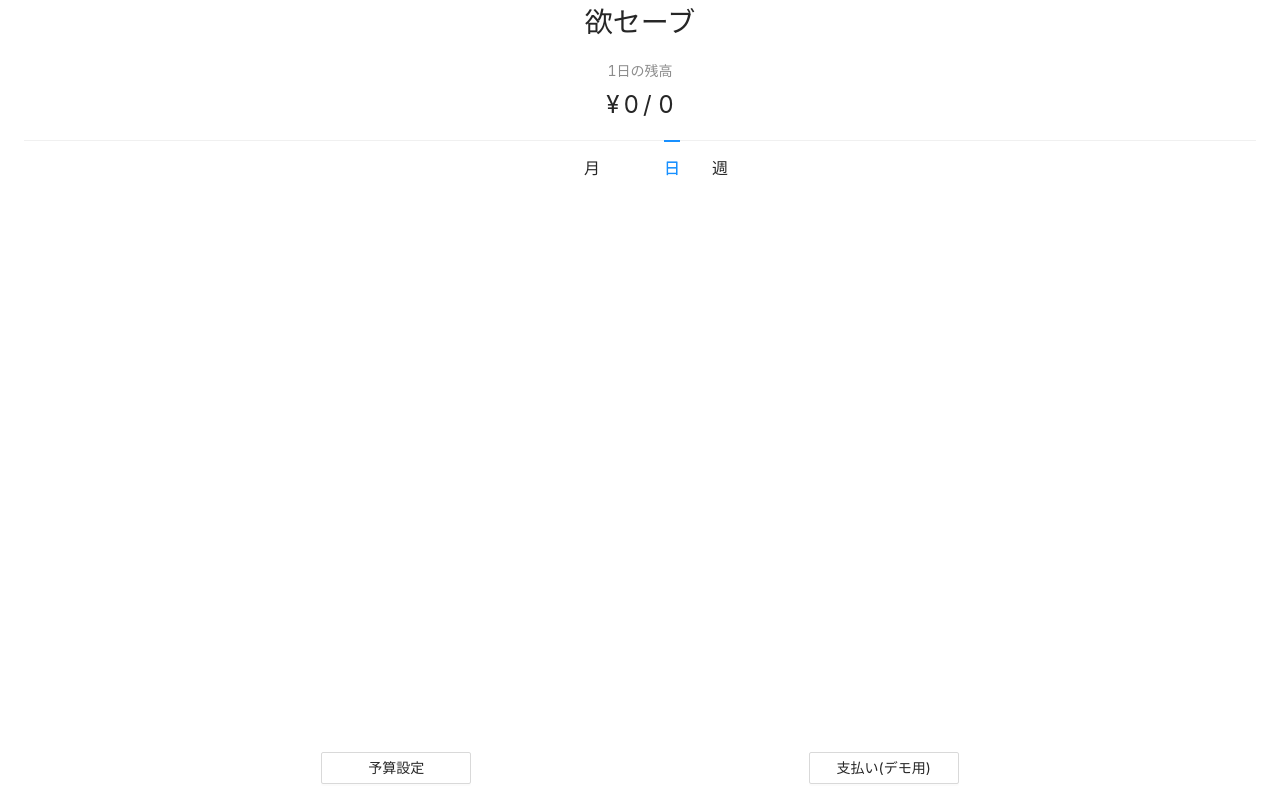
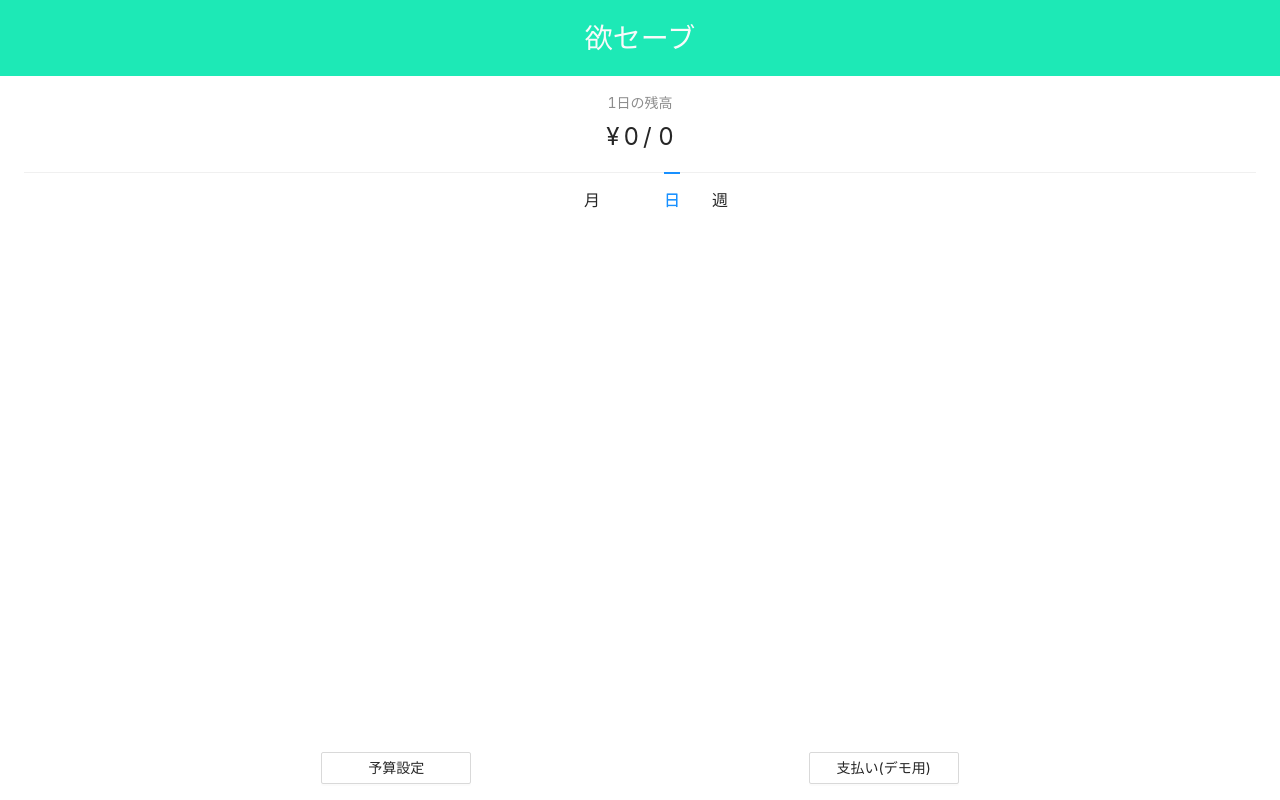
Before and after one commit to kuanyi-ng/yokusave, a React (Create React App) app: page / in a window 1280 px wide. Built offline with nearby package versions, Linux system fonts and the light colour scheme.

Commit message:
add CSS for page title

```diff
--- a/src/components/AppContent/AppContent.css
+++ b/src/components/AppContent/AppContent.css
@@ -1,3 +1,10 @@
+.app-title {
+    margin: 0;
+    padding: 1rem;
+    background-color: #1de9b6;
+    color: #fafafa;
+}
+
 .ant-tabs-tab {
     margin: 0 2rem;
 }
--- a/src/components/AppContent/AppContent.tsx
+++ b/src/components/AppContent/AppContent.tsx
@@ -49,7 +49,7 @@ const AppContent: React.FC = () => {
 
     return (
         <>
-            <h1>欲セーブ</h1>
+            <h1 className="app-title">欲セーブ</h1>
             <Row gutter={16} style={{ margin: 16 }}>
                 <Col span={24}>
                     <Tabs
```
